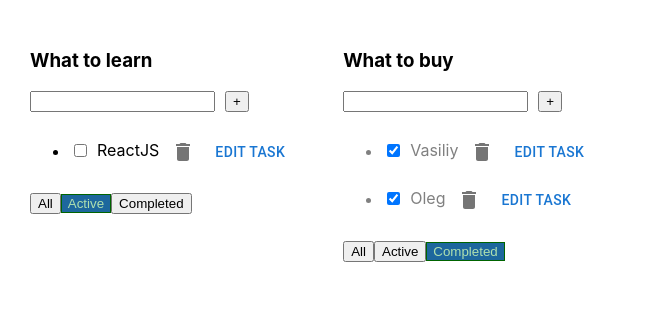
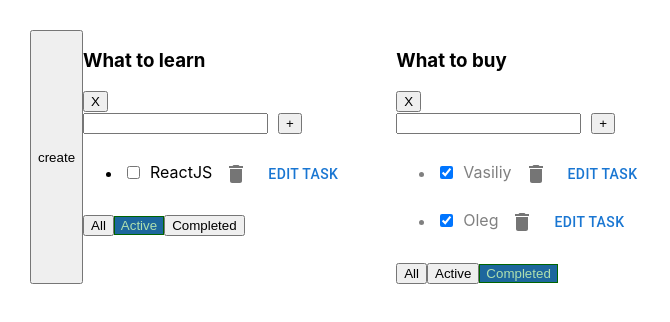
Before and after one commit to pampukhaleo/1-todolist-class, a React (Create React App) app: page / in a window 1280 px wide. Shown: the top 322 px of the page, without its empty margins (0-670 px from the left). Built offline with nearby package versions, Linux system fonts and the light colour scheme.

Commit message:
delete todolist and add todolsit

```diff
--- a/src/App.tsx
+++ b/src/App.tsx
@@ -18,6 +18,10 @@ type TodoListType = {
   disabled: boolean
 }
 
+type TasksType = {
+  [key: string]: Task[]
+}
+
 function App() {
 
   const todoListId1 = v1()
@@ -28,7 +32,7 @@ function App() {
     { id: todoListId2, name: 'What to buy', filter: 'Completed', disabled: true },
   ]);
 
-  const [tasksObj, setTasksObj] = useState({
+  const [tasksObj, setTasksObj] = useState<TasksType>({
     [todoListId1]: [
       { id: v1(), title: 'HTML&CSS', isDone: true },
       { id: v1(), title: 'JS', isDone: true },
@@ -44,7 +48,7 @@ function App() {
   });
 
   const [editId, setEditId] = useState('');
-  const [editValue, setEditValue] = useState('');
+  const [editInputValue, setEditInputValue] = useState('');
 
   const removeTask = (id: string, todoListId: string) => {
     const tasks = tasksObj[todoListId]
@@ -106,7 +110,7 @@ function App() {
     const filteredTask = tasks.filter(task => {
       return task.id === id
     })
-    setEditValue(filteredTask[0].title)
+    setEditInputValue(filteredTask[0].title)
   }
 
   const editTask = (title: string, todoListId: string) => {
@@ -148,8 +152,30 @@ function App() {
     setTodoLists(newTodoLists)
   }
 
+  const deleteTodoList = (todoListId: string) => {
+    const newTodoListArr = todoLists.filter(todoList => todoList.id !== todoListId)
+    delete tasksObj[todoListId]
+    setTodoLists(newTodoListArr);
+  }
+
+  const addTodoList = () => {
+    const newId = v1()
+    const newTodoList: TodoListType = {
+      id: newId,
+      name: 'New TodoList',
+      filter: 'All',
+      disabled: true
+    }
+    const newTask: TasksType = {
+      [newId]: [{ id: v1(), title: 'New Task', isDone: false }]
+    }
+    setTodoLists([...todoLists, newTodoList])
+    setTasksObj({...tasksObj, ...newTask})
+  }
+
   return (
     <div className="App">
+      <button onClick={addTodoList}>create</button>
       {
         todoLists.map(tl => {
           const filterStatus = () => {
@@ -171,17 +197,18 @@ function App() {
             key={ tl.id }
             todoListId={ tl.id }
             header={ tl.name }
-            taskFilterStatus = {tl.filter}
+            taskFilterStatus={ tl.filter }
+            disabled={ tl.disabled }
+            editInputValue={ editInputValue }
             tasks={ filterStatus }
             removeTask={ removeTask }
-            changeStatus={ changeStatus }
             createTask={ createTask }
             editTask={ editTask }
+            changeStatus={ changeStatus }
+            changeFilter={ changeFilter }
             disableHandler={ disableHandler }
-            disabled={ tl.disabled }
-            editValue={ editValue }
             disablingInput={ disablingInput }
-            changeFilter={ changeFilter }
+            deleteTodoList={ deleteTodoList }
           />
         })
       }
--- a/src/components/TodoList/TodoList.tsx
+++ b/src/components/TodoList/TodoList.tsx
@@ -15,11 +15,12 @@ type PropsType = {
   editTask: (title: string, todoListId: string) => void
   disabled: boolean
   disableHandler: (id: string, todoListId: string) => void
-  editValue: string
+  editInputValue: string
   disablingInput: (todoListId: string) => void
   changeFilter: (value: FilterValuesType, todoListId: string) => void
   todoListId: string
   taskFilterStatus: string
+  deleteTodoList: (todoListId: string) => void
 }
 
 const TodoList = ({
@@ -31,11 +32,12 @@ const TodoList = ({
                     editTask,
                     disabled,
                     disableHandler,
-                    editValue,
+                    editInputValue,
                     disablingInput,
                     changeFilter,
                     todoListId,
-                    taskFilterStatus
+                    taskFilterStatus,
+                    deleteTodoList
                   }: PropsType) => {
 
   const [inputValue, setInputValue] = useState('')
@@ -81,9 +83,14 @@ const TodoList = ({
     changeStatus(id, isDone, todoListId)
   }
 
+  const onDeleteTodoListHandler = () => {
+    deleteTodoList(todoListId)
+  }
+
   return (
     <div>
       <h3>{ header }</h3>
+      <button onClick={onDeleteTodoListHandler}>X</button>
       <div>
         <input
           onChange={ onChangeInputHandler }
@@ -124,7 +131,7 @@ const TodoList = ({
       </div>
       { !disabled && <EditComponent disablingInput={ () => disablingInput(todoListId) }
                                     onClickEditHandler={ onClickEditHandler }
-                                    editValue={ editValue }/> }
+                                    editValue={ editInputValue }/> }
     </div>
   )
 }
```
